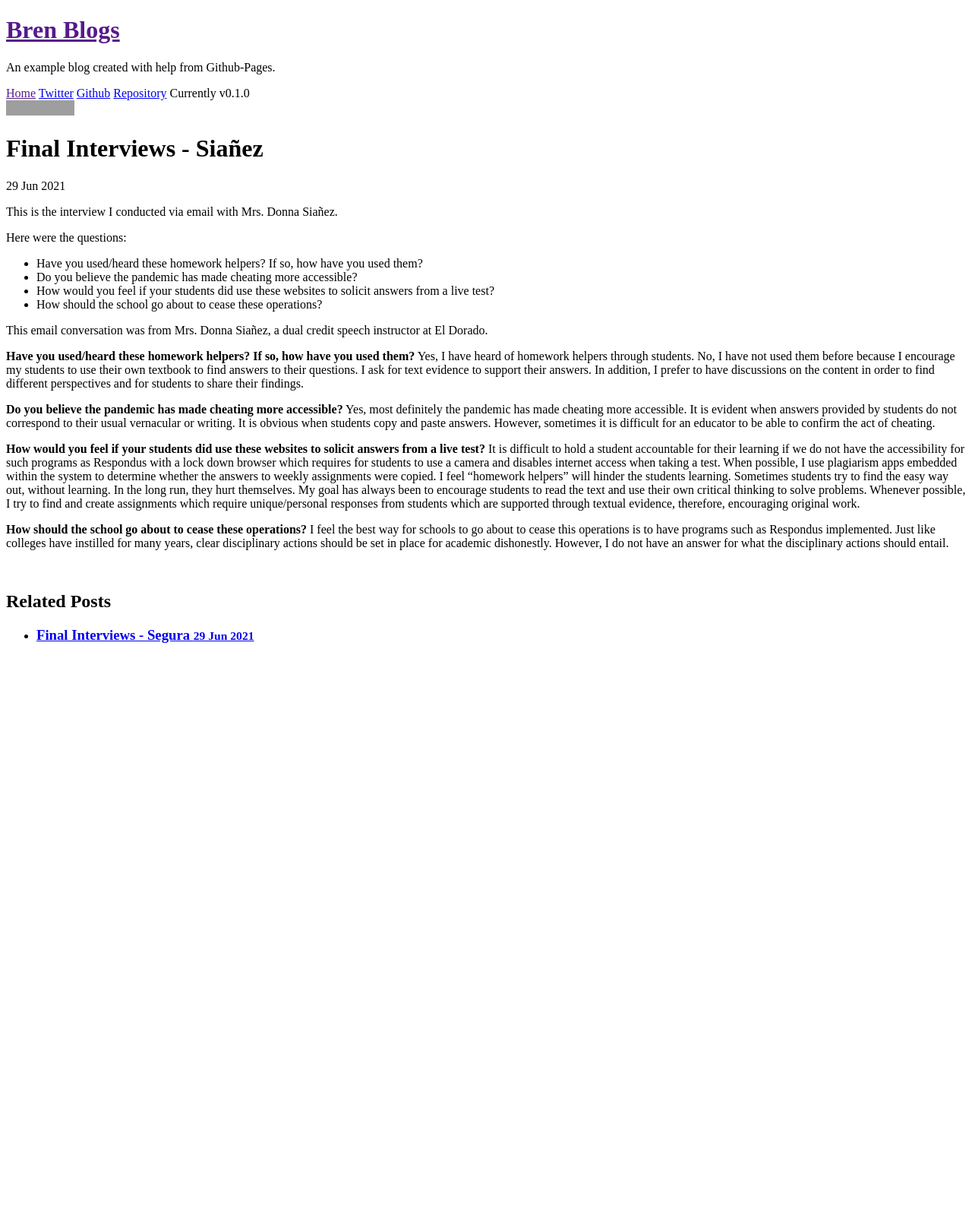
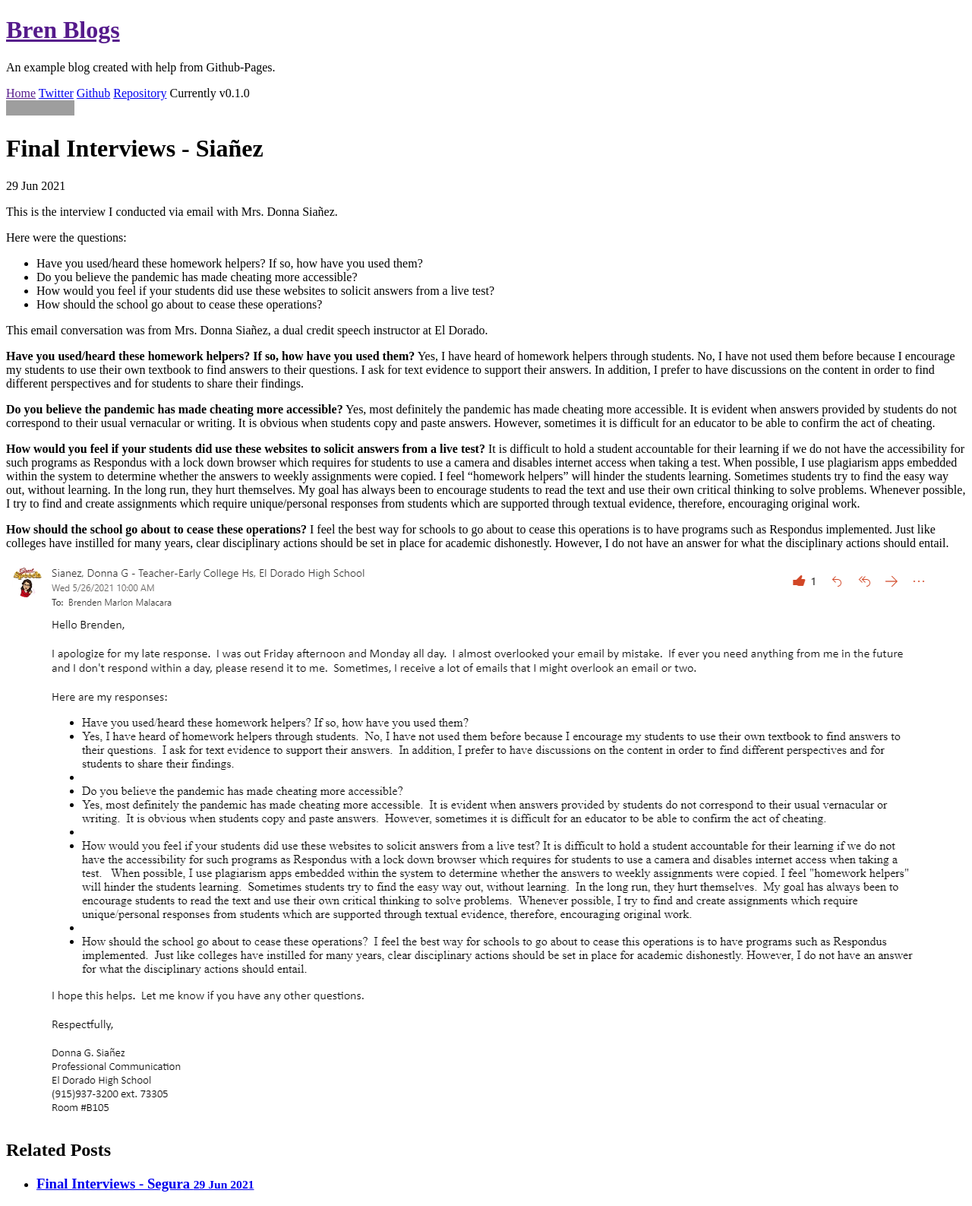
Before and after one commit to brenwrenhawk/brenwrenhawk.github.io, a Jekyll site: the page built from _posts/2021-06-29-research-for-final.md, in a window 1280 px wide. Shown: the whole page at 76% size. Built offline with Jekyll 4.4.1, drawn with Linux system fonts in a browser that asks for light colours; Markdown is read by kramdown in place of the engine named in the settings; before the commit the page ends 900 px from its top, so only the background shows below that; grey boxes are pictures that could not be loaded.

Commit message:
Update 2021-06-29-research-for-final.md

```diff
--- a/_posts/2021-06-29-research-for-final.md
+++ b/_posts/2021-06-29-research-for-final.md
@@ -24,4 +24,4 @@ It is difficult to hold a student accountable for their learning if we do not ha
 **How should the school go about to cease these operations?**
 I feel the best way for schools to go about to cease this operations is to have programs such as Respondus implemented.  Just like colleges have instilled for many years, clear disciplinary actions should be set in place for academic dishonestly. However, I do not have an answer for what the disciplinary actions should entail.
 
-![](public/images/Screenshot 2021-07-01 003056.png)
+![](/public/images/Screenshot 2021-07-01 003056.png)
```
